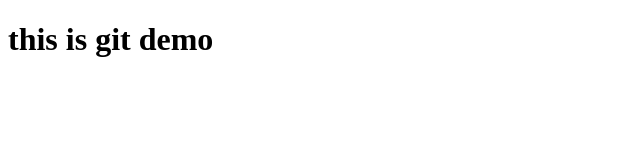
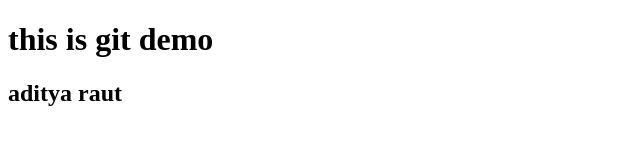
Before and after one commit to rautaditya/demo, a plain HTML site: page index.html in a window 1280 px wide. Shown: the whole page, without its empty margins (0-640 px from the left). Drawn offline with Linux system fonts and the light colour scheme.

Commit message:
Update index.html
chnging the second line

```diff
--- a/index.html
+++ b/index.html
@@ -7,5 +7,6 @@
 </head>
 <body>
     <h1>this is git demo</h1>
+    <h2>aditya raut</h2>
 </body>
 </html>
```
